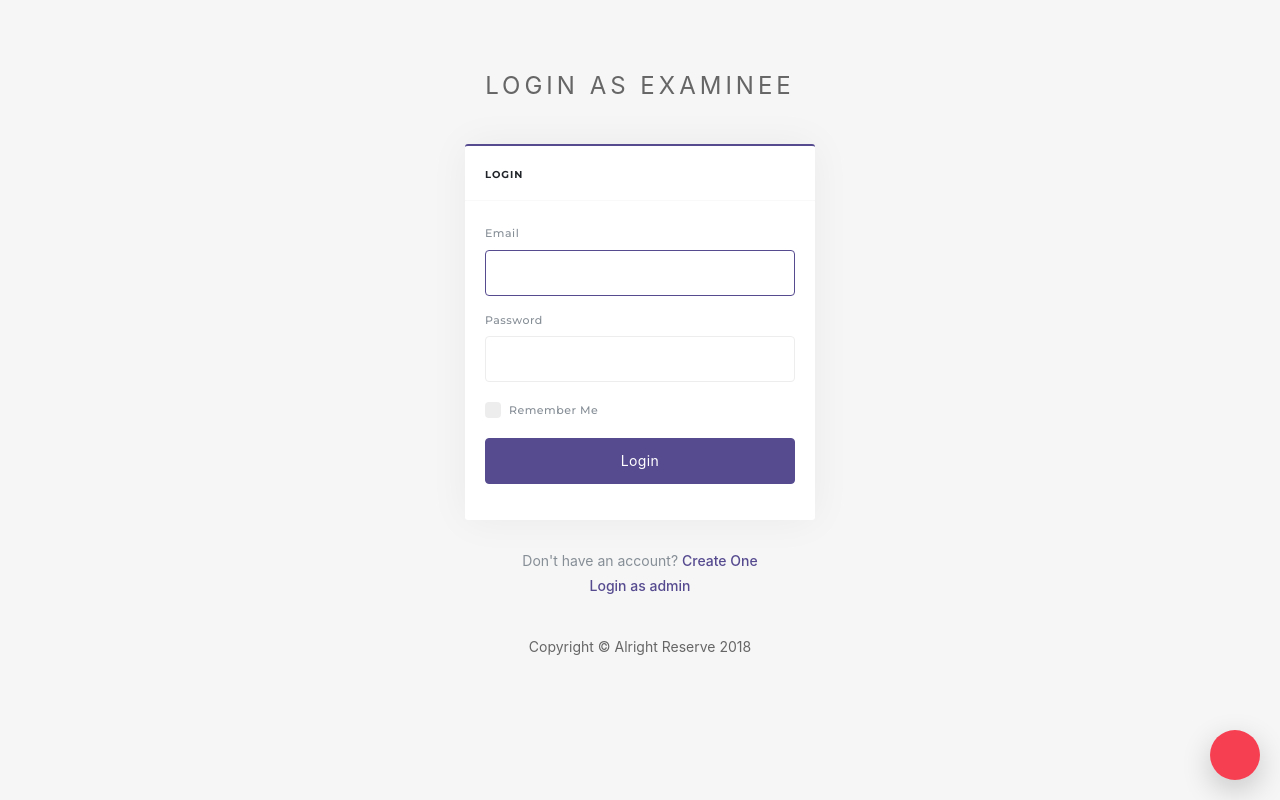
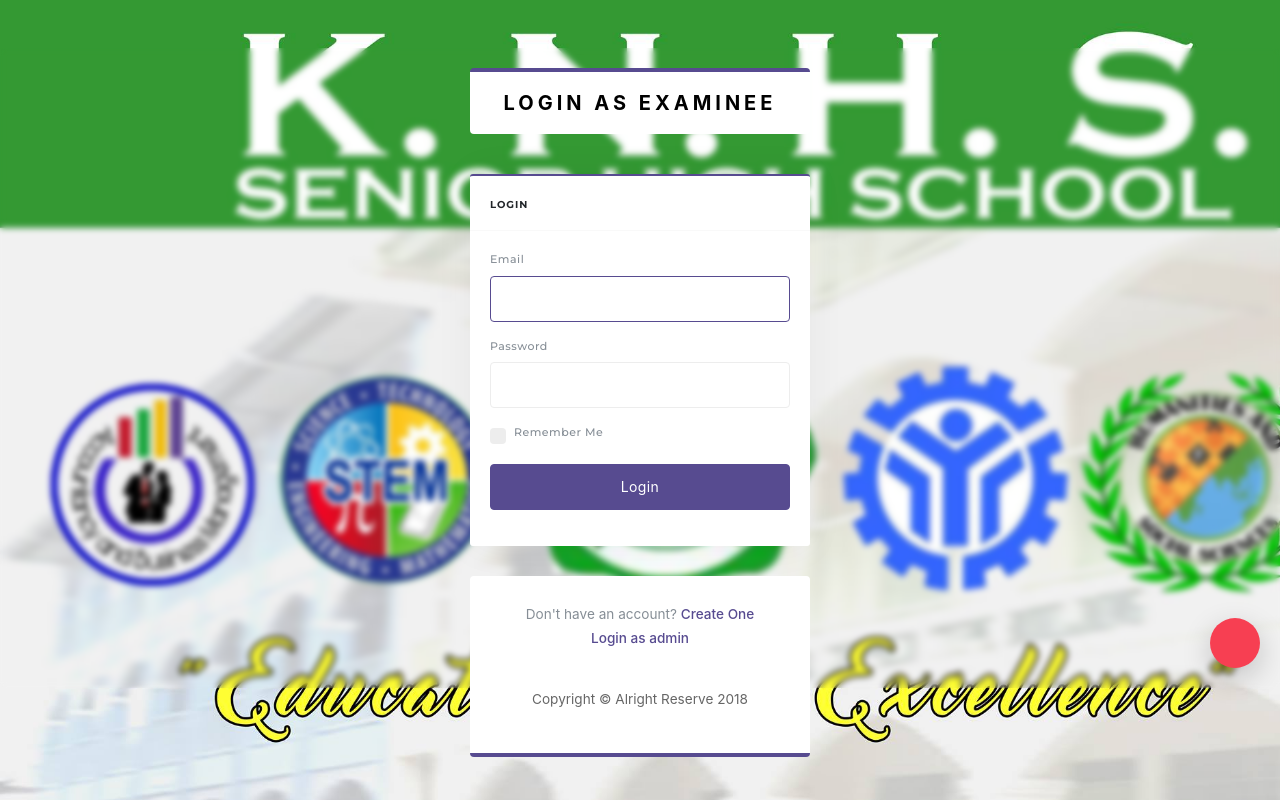
Before and after one commit to gene222-arch/oes-app, a PHP site: page / in a window 1280 px wide. Run offline with PHP 8.4, Linux system fonts and the light colour scheme; some libraries are stand-ins or nearby versions; some web fonts are replaced.

Commit message:
style: enhance login ui

```diff
--- a/index.php
+++ b/index.php
@@ -3,6 +3,16 @@ session_start();
 if(isset($_SESSION['examineeSession']['examineenakalogin']) == true) header("location:home.php");
 
  ?>
+  <style>
+     body {
+        background-image: url("./login-ui/images/kapayapaan.jpg");
+        background-repeat: no-repeat;
+        width: 100%;
+        background-size: cover;
+        height: 80vh;
+        backdrop-filter: blur(3px);
+     }
+  </style>
 
 <?php
 
--- a/login-ui/index.php
+++ b/login-ui/index.php
@@ -12,16 +12,35 @@
 
   <link rel="stylesheet" href="dist/css/demo.css">
   <link rel="stylesheet" href="dist/css/style.css">
+
+  <style>
+    .box-container {
+      background-color: white;
+      font-size: 0.85rem;
+      color: black;
+      padding: 0.25rem 0;
+      border-radius: 0.25rem;
+      border-bottom: .25rem solid #574B90;
+    }
+    .login-brand
+    {
+      border-top: .25rem solid #574B90;
+      background-color: white;
+      font-size: 1.25rem;
+      color: black;
+      padding: 1rem;
+      border-radius: 0.25rem;
+    }
+  </style>
 </head>
-
 <body>
-  <div id="app">
+  <div id="app" class="container">
     <section class="section">
       <div class="container mt-5">
         <div class="row">
           <div class="col-12 col-sm-8 offset-sm-2 col-md-6 offset-md-3 col-lg-6 offset-lg-3 col-xl-4 offset-xl-4">
             <div class="login-brand">
-              Login as Examinee
+              <strong>Login as Examinee</strong>
             </div>
 
             <div class="card card-primary">
@@ -76,6 +95,7 @@
                 </form>
               </div>
             </div>
+            <div class="box-container">
             <div class="mt-4 text-muted text-center">
               Don't have an account? <a href="register.php">Create One</a>
             </div>
@@ -84,6 +104,7 @@
             </div>
             <div class="simple-footer">
               Copyright &copy; Alright Reserve 2018
+            </div>
             </div>
           </div>
         </div>
```
Also changed, not shown: adminpanel/admin/login-ui/css/main.css (+1 -40 lines), adminpanel/admin/login-ui/index.php (+59 -2 lines), adminpanel/admin/login-ui/images/kapayapaan.jpg (added), login-ui/images/kapayapaan.jpg (added), login-ui/images/kapayapaan.png (added).
